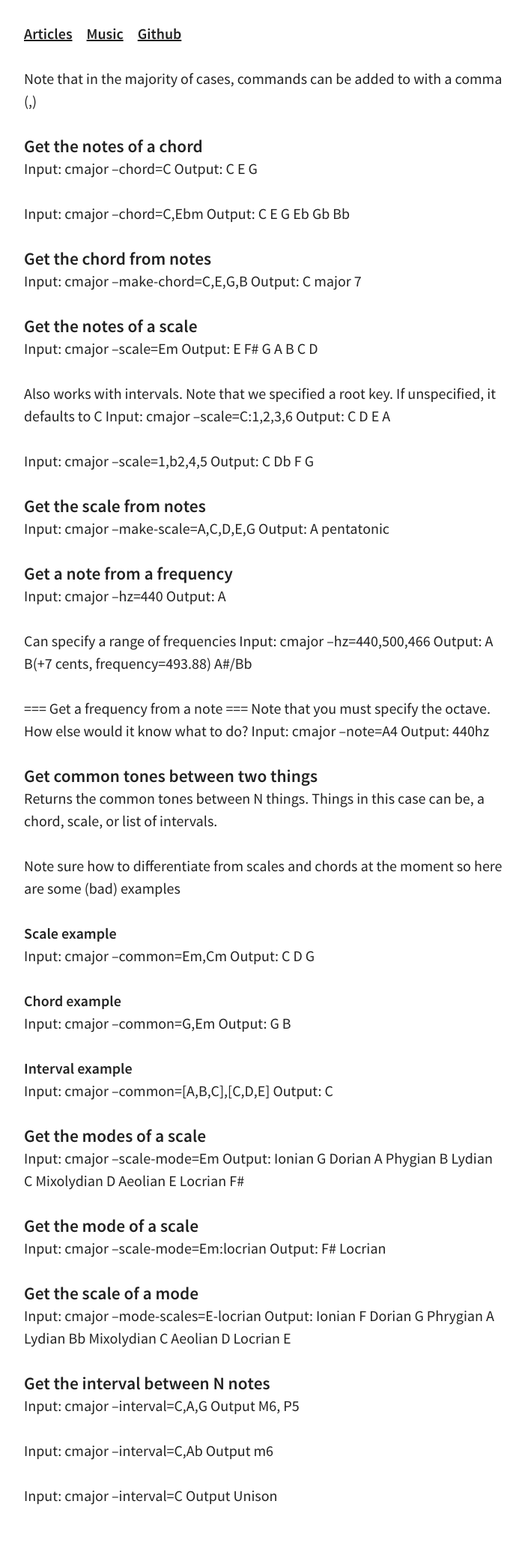
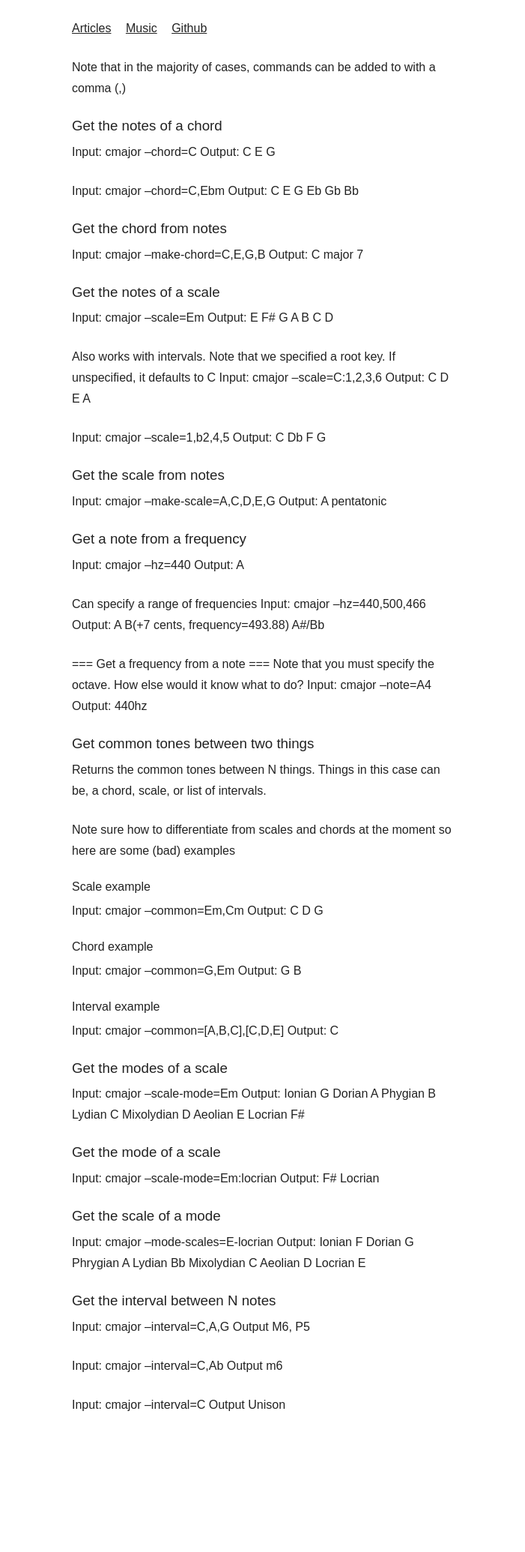
Before and after one commit to joereynolds/joereynolds.github.io, a Jekyll site: the page built from drafts/2018-06-12-cmaj-ideas.md, in a window 1280 px wide. Shown: the whole page at 75% size, without its empty margins (288-989 px from the left). Built offline with Jekyll 4.4.1, drawn with Linux system fonts in a browser that asks for light colours; nearby versions of some CDN libraries; some web fonts are replaced; after the commit the page ends 1936 px from its top, so only the background shows below that.

Commit message:
Update fonts

```diff
--- a/_includes/head.html
+++ b/_includes/head.html
@@ -3,3 +3,4 @@
 <meta charset="utf-8">
 <meta name="viewport" content="width=device-width, initial-scale=1.0"/>
 <link rel="stylesheet" href="/assets/css/style.css"/>
+<link href="https://fonts.googleapis.com/css?family=Mate:400,400i&display=swap" rel="stylesheet">
--- a/assets/css/style.css
+++ b/assets/css/style.css
@@ -1,25 +1,3 @@
-/* Source Sans Pro
--------------------------------------------------- */
-@font-face {
-  font-family: 'Source Sans Pro';
-  font-style: normal;
-  font-weight: 400;
-  src: url(../fonts/sourcesanspro-400.woff) format('woff');
-}
-@font-face {
-  font-family: 'Source Sans Pro';
-  font-style: normal;
-  font-weight: 600;
-  src: url(../fonts/sourcesanspro-600.woff) format('woff');
-}
-@font-face {
-  font-family: 'Source Sans Pro';
-  font-style: italic;
-  font-weight: 400;
-  src: url(../fonts/sourcesanspro-400-italic.woff) format('woff');
-}
-
-
 /* Reset
 -------------------------------------------------- */
 *, *:before, *:after {
@@ -39,7 +17,7 @@
 }
 
 html {
-  font-family: "Source Sans Pro", sans-serif;
+  font-family: "Mate", sans-serif;
 }
 
 html, a {
@@ -50,10 +28,17 @@
     text-decoration: none;
 }
 
+header {
+  margin-bottom: 1.5em;
+}
+
+header a {
+  margin-right: 15px;
+}
+
 body {
   margin: 0 auto;
-  font-size: 1.25rem;
-  line-height: 1.5em;
+  line-height: 1.75em;
   padding: 1.5em;
   max-width: 35em;
   position: relative;
@@ -83,18 +68,8 @@
     border: 1px solid #222;
 }
 
-/* Header -------------------------------------------------- */
-header {
-  margin-bottom: 1.5em;
-}
-
-header a {
-  font-weight: 600;
-  margin-right: 15px;
-}
-
 /* Headings -------------------------------------------------- */
-h1, h2 {
+h1, h2, h3, h4, h5 {
   line-height: 1.25em;
   font-weight: 400;
   margin-bottom: .5em;
```
